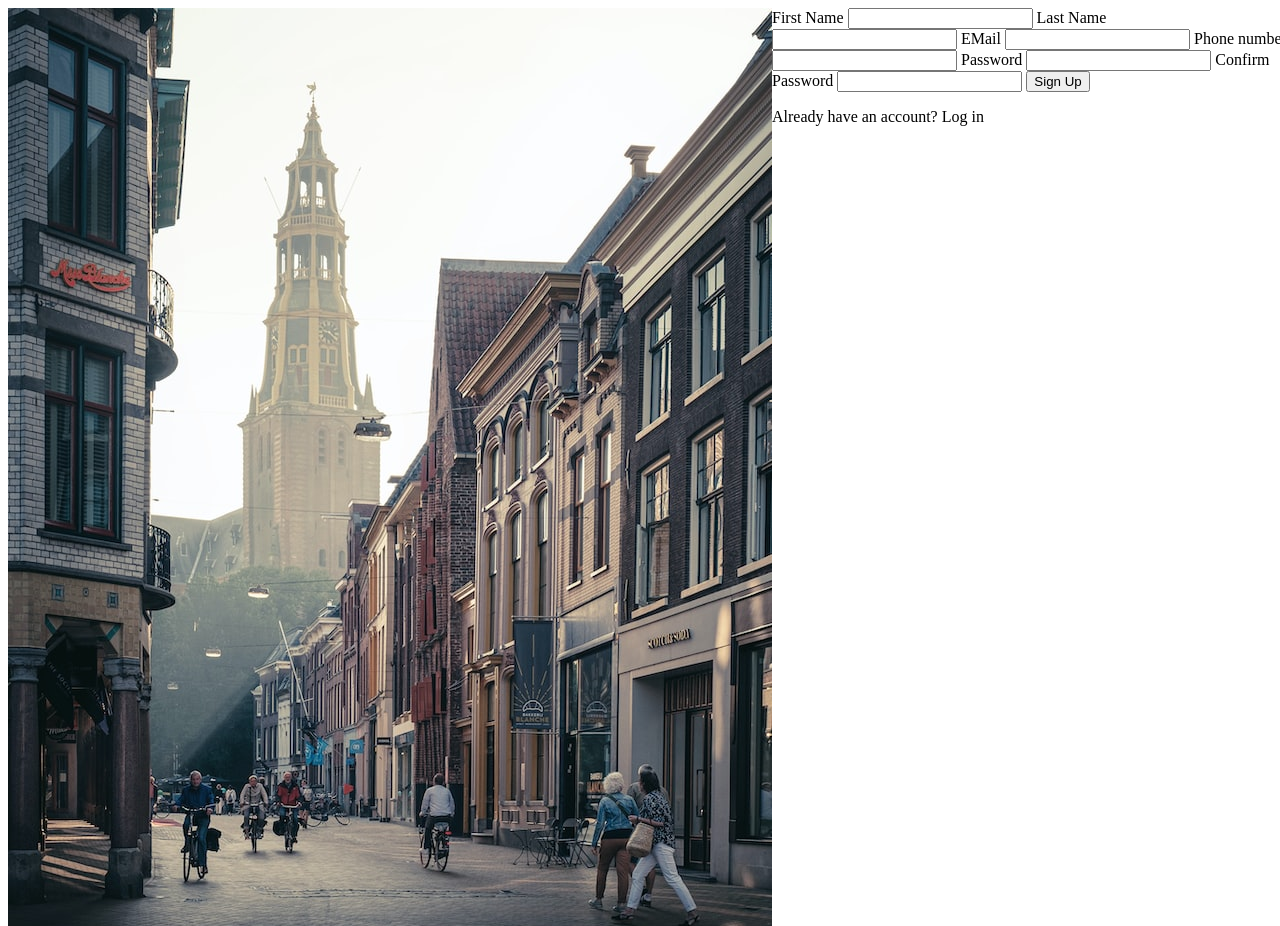
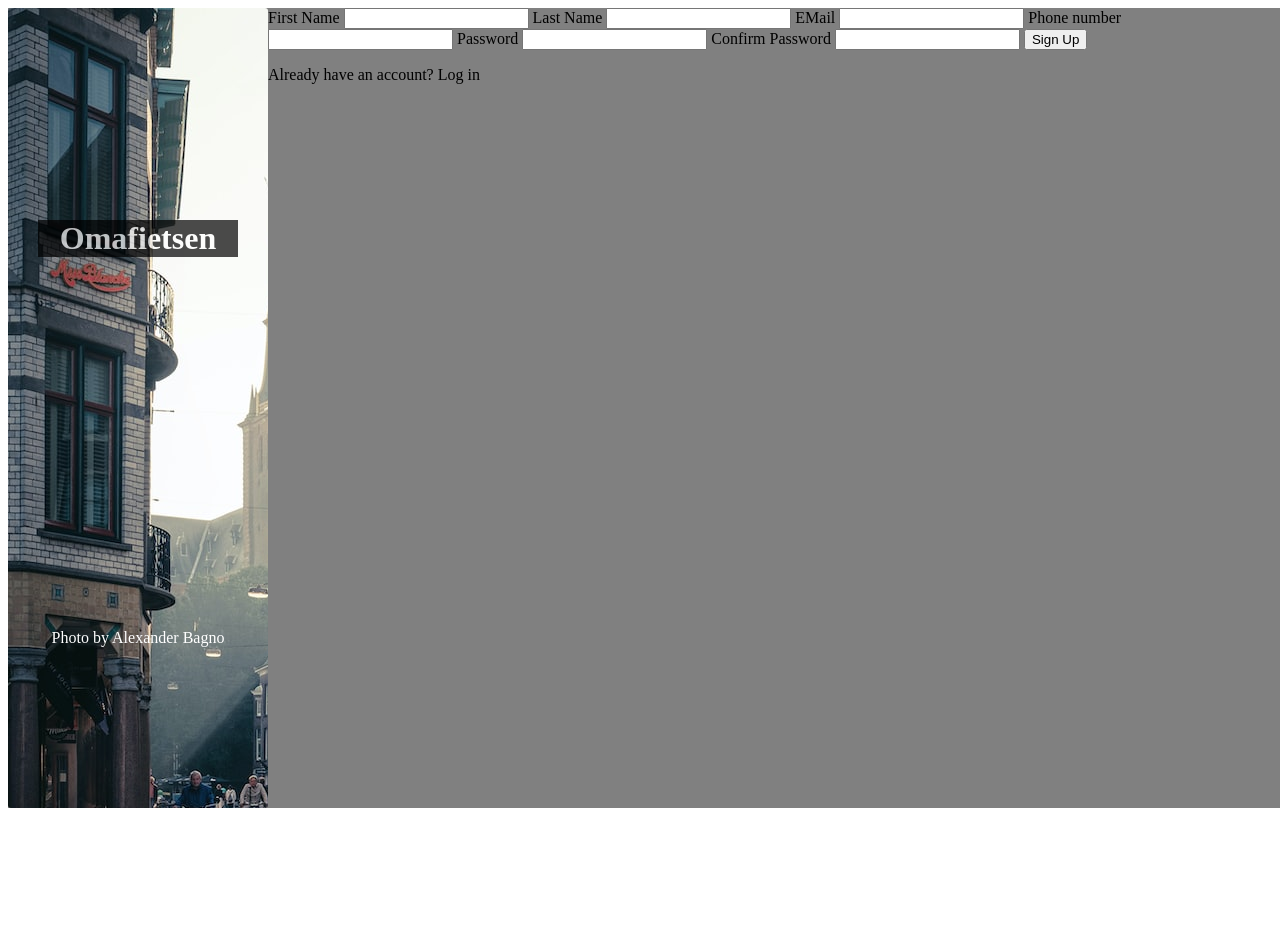
Before and after one commit to Joe-Weingart/Sign_Up_Form, a plain HTML site: page index.html in a window 1280 px wide. Shown: the top 926 px of the page. After the commit the page ends 816 px from the top, so only its background shows below. Drawn offline with Linux system fonts and the light colour scheme.

Commit message:
Add flexbox to image

```diff
--- a/index.html
+++ b/index.html
@@ -10,8 +10,9 @@
 <body>
     <div class="content">
         <div class="logo">
-            <img src="./netherlands.jpeg" alt="A dutch city street">
-            <h1>Omafietsen</h1>
+
+            <div class="header"><h1>Omafietsen</h1></div>
+            <div class="subtitle">Photo by Alexander Bagno</div>
         </div>
         <div class="form">
             <form action="." method="post">
--- a/styles.css
+++ b/styles.css
@@ -2,6 +2,8 @@
     display:flex;
     width: 100vw;
     height: 100vh;
+    justify-content: center;
+    background-color: grey;
 }
 
 h1 {
@@ -9,9 +11,46 @@ h1 {
     opacity: 0.7;
     color: white;
     text-align: center;
+    z-index: 2;
+}
+
+
+
+.subtitle {
+    z-index: 1;
+    color: white;
+    align-self: center;
 
 }
 
+
+
+form {
+    position: relative;
+}
+
 .logo {
+    width: 100%;
+    display: flex;
+    background-image: url(./netherlands.jpeg);
+    background-repeat: no-repeat;
+    z-index: 1;
+
+
     width: auto;
+    border-radius: 3px;
+    height: auto;
+    max-width: 100%;
+
+    flex-direction: column;
+
+    justify-content: space-around;
+
 }
+
+.header {
+    width: 200px;
+    padding: 30px;
+    background-size: 100%;
+    justify-self: flex-start;
+}
```
